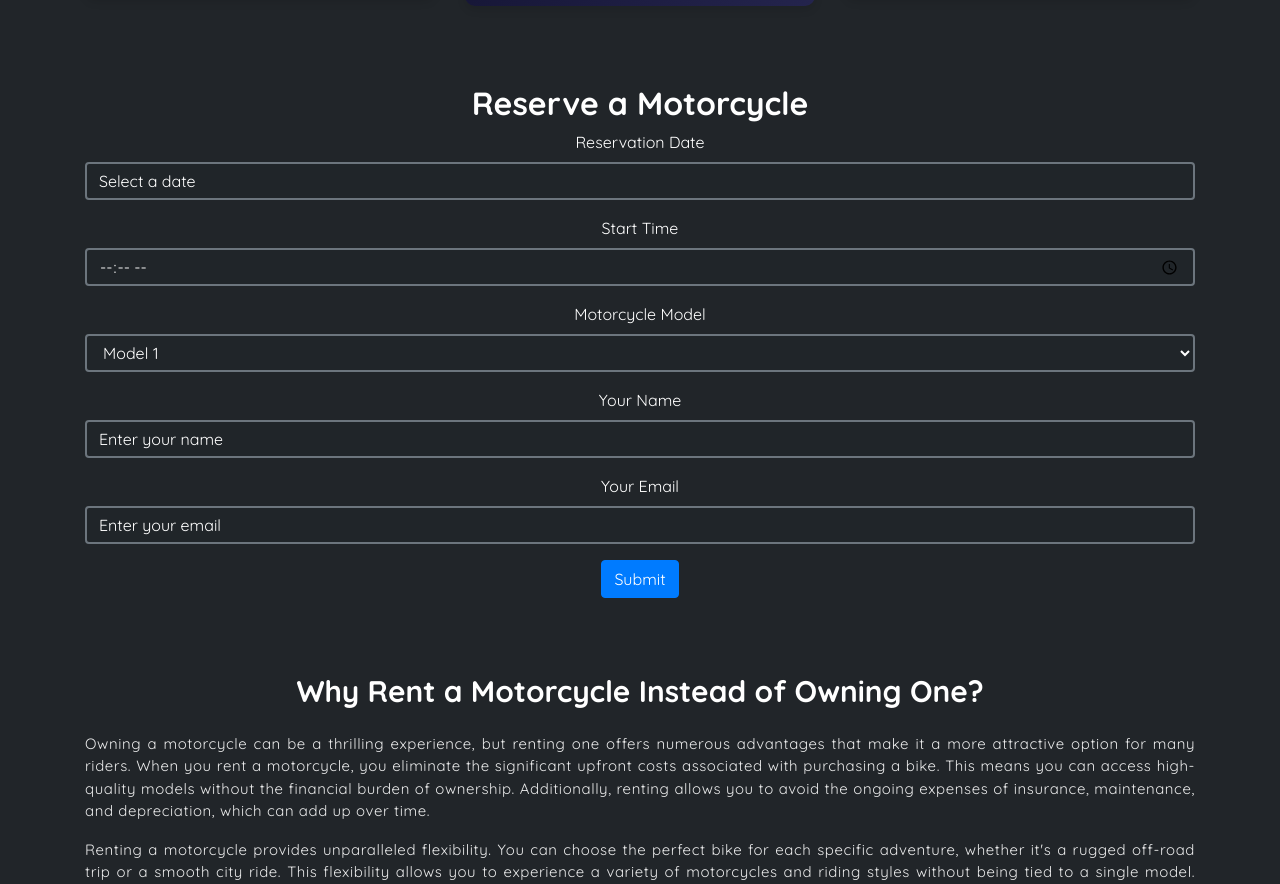
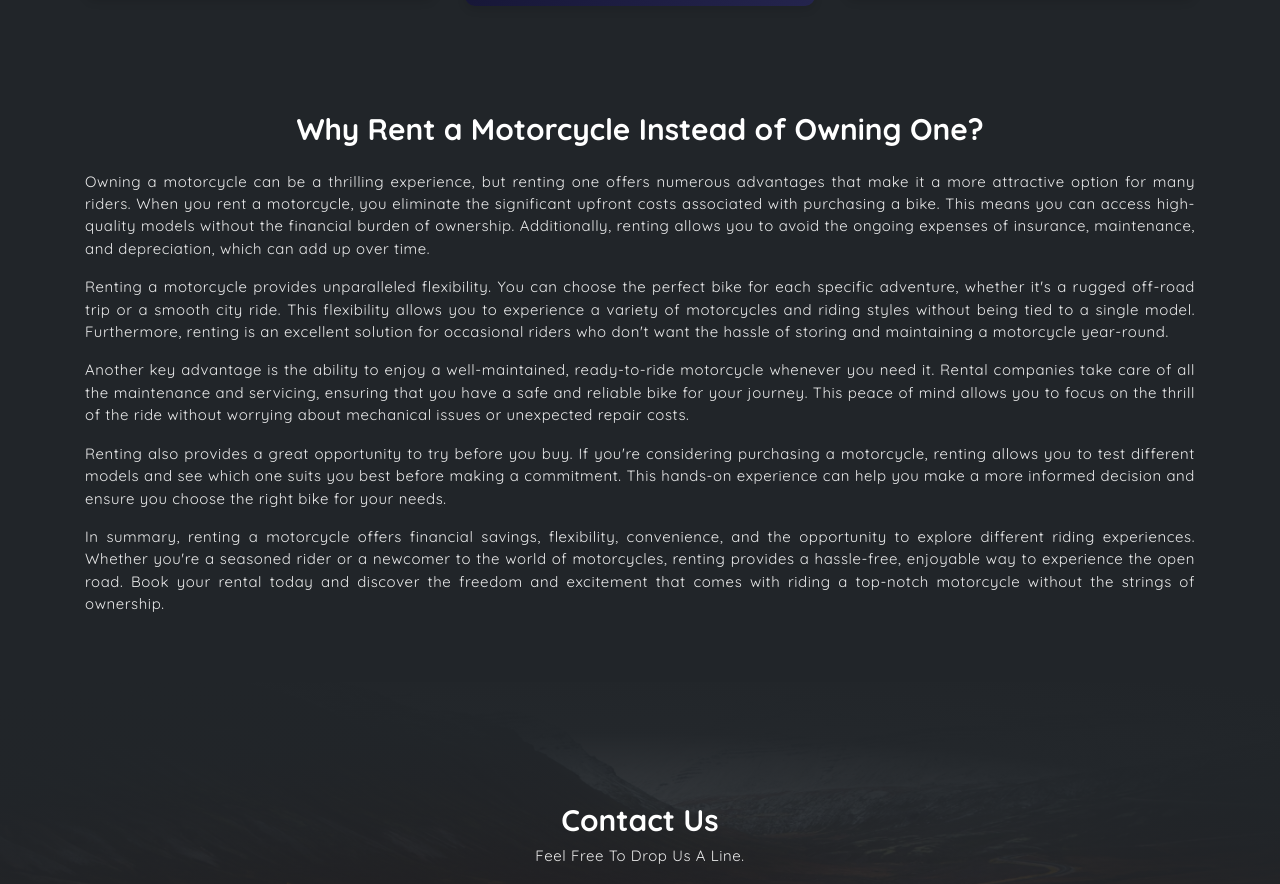
Before and after one commit to szborok/BRKRental, a website: page index.html in a window 1280 px wide. Shown: the part 3247-4131 px from the top of the page. Drawn offline with nearby package versions, Linux system fonts and the light colour scheme; files that its build step writes are made by us from their sources; files whose address does not match are found by name.

Commit message:
remove reserve table

```diff
--- a/index.html
+++ b/index.html
@@ -316,47 +316,6 @@
         </section>
         <!-- end of pricing -->
 
-
-        <div class="container">
-            <h2 class="mt-5">Reserve a Motorcycle</h2>
-            <form id="reservation-form" action="/reserve" method="post">
-                <div class="form-group">
-                    <label for="date">Reservation Date</label>
-                    <input type="text" class="form-control" id="date" name="date" placeholder="Select a date" required>
-                </div>
-                <div class="form-group">
-                    <label for="time">Start Time</label>
-                    <input type="time" class="form-control" id="time" name="time" required>
-                </div>
-                <div class="form-group">
-                    <label for="model">Motorcycle Model</label>
-                    <select class="form-control" id="model" name="model" required>
-                        <option value="model1">Model 1</option>
-                        <option value="model2">Model 2</option>
-                        <!-- Add more models as needed -->
-                    </select>
-                </div>
-                <div class="form-group">
-                    <label for="name">Your Name</label>
-                    <input type="text" class="form-control" id="name" name="name" placeholder="Enter your name"
-                        required>
-                </div>
-                <div class="form-group">
-                    <label for="email">Your Email</label>
-                    <input type="email" class="form-control" id="email" name="email" placeholder="Enter your email"
-                        required>
-                </div>
-                <button type="submit" class="btn btn-primary">Submit</button>
-            </form>
-        </div>
-
-
-
-
-
-
-
-
         <div class="container">
             <div class="spacer" style="height: 75px;"></div>
         </div>
@@ -443,21 +402,6 @@
     </div>
     <!-- end of pre footer -->
 
-    <script src="https://code.jquery.com/jquery-3.5.1.slim.min.js"></script>
-    <script src="https://cdn.jsdelivr.net/npm/@popperjs/core@2.5.4/dist/umd/popper.min.js"></script>
-    <script src="https://maxcdn.bootstrapcdn.com/bootstrap/4.5.2/js/bootstrap.min.js"></script>
-    <script
-        src="https://cdnjs.cloudflare.com/ajax/libs/bootstrap-datepicker/1.9.0/js/bootstrap-datepicker.min.js"></script>
-    <script>
-        $(document).ready(function () {
-            $('#date').datepicker({
-                format: 'yyyy-mm-dd',
-                startDate: '0d',
-                autoclose: true
-            });
-        });
-    </script>
-
     <!-- core  -->
     <script src="assets/vendors/jquery/jquery-3.4.1.js"></script>
     <script src="assets/vendors/bootstrap/bootstrap.bundle.js"></script>
```
